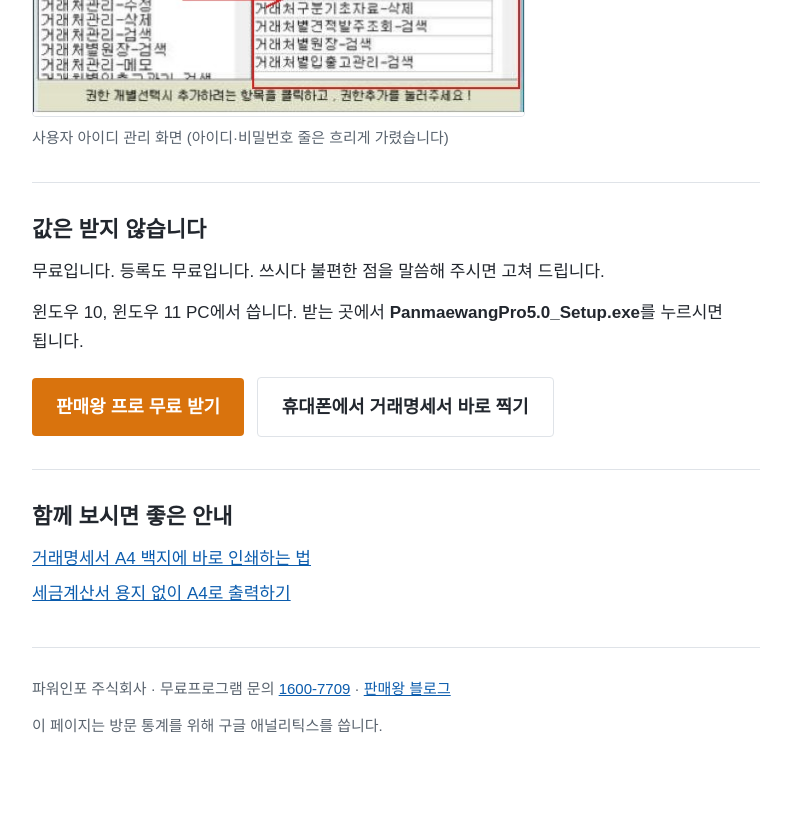
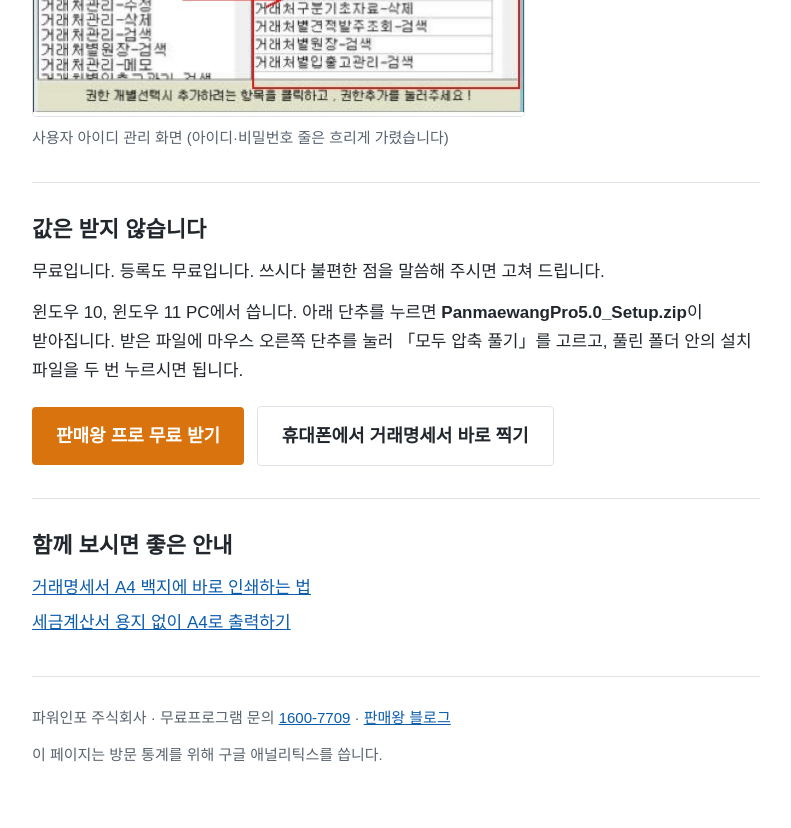
Before and after one commit to jccom777/panmaewang-pro, a plain HTML site: page guide/invoice-template/index.html in a window 1280 px wide. Shown: the part 1486-2314 px from the top of the page, without its empty margins (244-1035 px from the left). Before the commit the page ends 2285 px from the top, so only its background shows below. Drawn offline with Linux system fonts and the light colour scheme.

Commit message:
안내 쪽 받기 단추를 최신 설치 zip으로

```diff
--- a/guide/invoice-template/index.html
+++ b/guide/invoice-template/index.html
@@ -55,7 +55,7 @@ footer{padding:28px 0 48px;color:var(--sub);font-size:15px}
   <span class="free">무료</span>
   <h1>거래명세서 양식 무료로 쓰기<br>엑셀 양식 대신 프로그램으로</h1>
   <p class="lead">거래명세서 양식을 엑셀로 받아 쓰고 계신가요? 무료 거래명세서 프로그램 판매왕 프로를 쓰시면 거래처와 품목만 고르면 됩니다. 계산과 인쇄, 장부 정리까지 한 번에 됩니다.</p>
-  <a class="btn" href="https://github.com/jccom777/panmaewang-pro/releases/latest">판매왕 프로 무료 받기</a>
+  <a class="btn" href="https://github.com/jccom777/panmaewang-pro/releases/latest/download/PanmaewangPro5.0_Setup.zip">판매왕 프로 무료 받기</a>
 </header>
 
 <section>
@@ -90,8 +90,8 @@ footer{padding:28px 0 48px;color:var(--sub);font-size:15px}
 <section>
   <h2>값은 받지 않습니다</h2>
   <p>무료입니다. 등록도 무료입니다. 쓰시다 불편한 점을 말씀해 주시면 고쳐 드립니다.</p>
-  <p>윈도우 10, 윈도우 11 PC에서 씁니다. 받는 곳에서 <b>PanmaewangPro5.0_Setup.exe</b>를 누르시면 됩니다.</p>
-  <a class="btn" href="https://github.com/jccom777/panmaewang-pro/releases/latest">판매왕 프로 무료 받기</a>
+  <p>윈도우 10, 윈도우 11 PC에서 씁니다. 아래 단추를 누르면 <b>PanmaewangPro5.0_Setup.zip</b>이 받아집니다. 받은 파일에 마우스 오른쪽 단추를 눌러 「모두 압축 풀기」를 고르고, 풀린 폴더 안의 설치 파일을 두 번 누르시면 됩니다.</p>
+  <a class="btn" href="https://github.com/jccom777/panmaewang-pro/releases/latest/download/PanmaewangPro5.0_Setup.zip">판매왕 프로 무료 받기</a>
   <a class="btn sub" href="../../mobile/">휴대폰에서 거래명세서 바로 찍기</a>
 </section>
 
```
